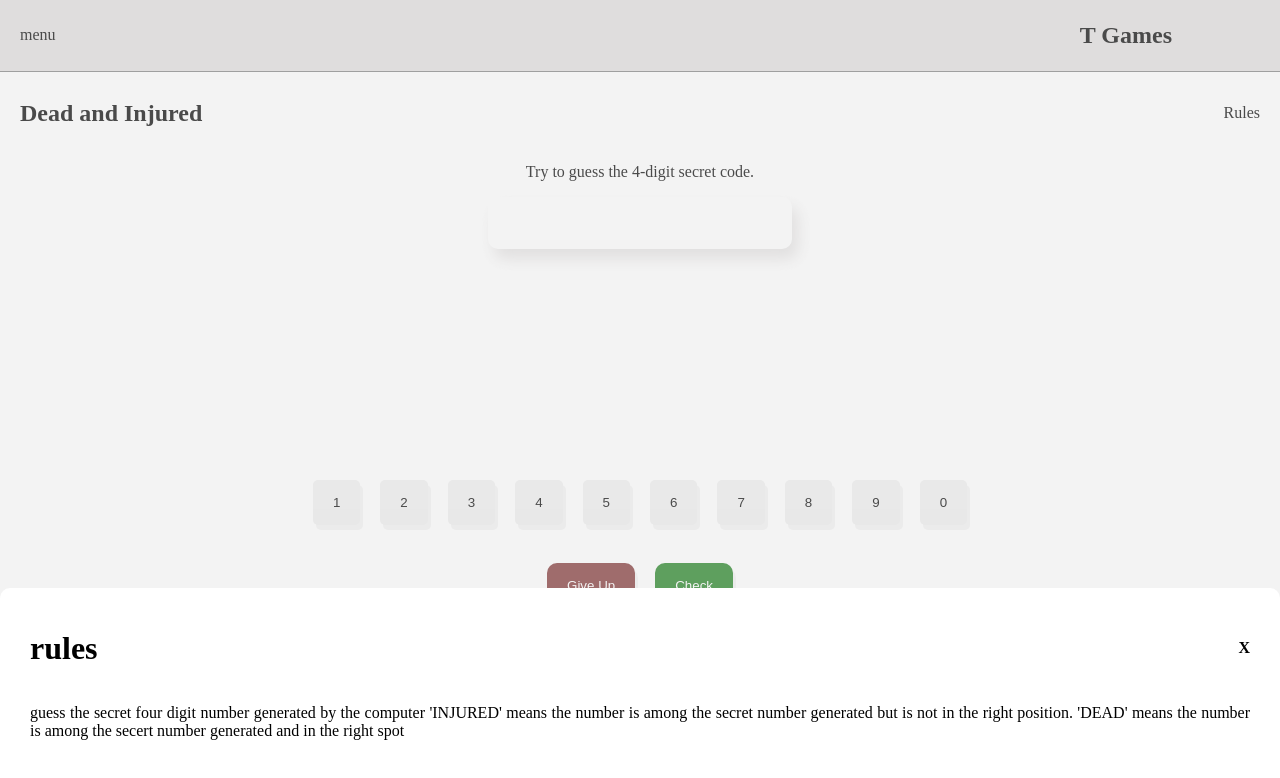
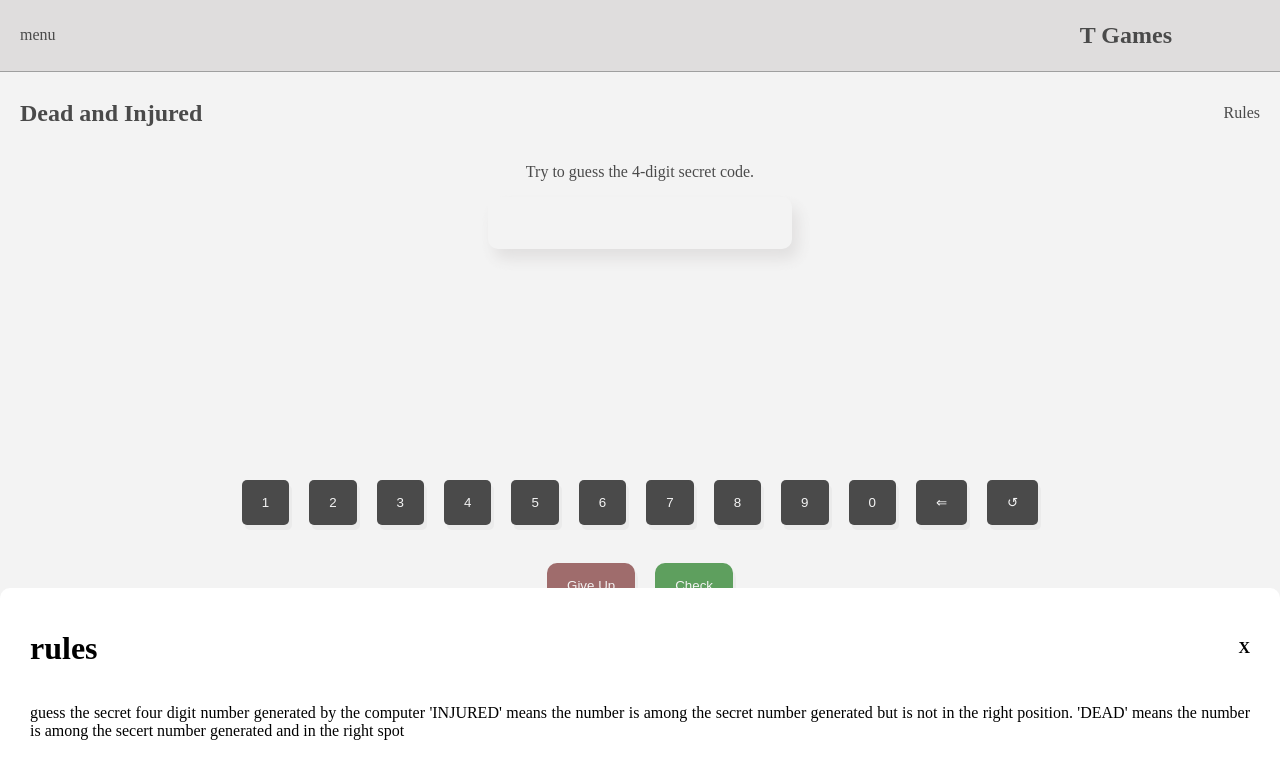
Before and after one commit to Temiloluwaakin/Temi-games, a React (Create React App) app: page /doi in a window 1280 px wide. Shown: the top 778 px of the page. Built offline with nearby package versions, Linux system fonts and the light colour scheme.

Commit message:
design change

```diff
--- a/src/games/DOI/Doi.js
+++ b/src/games/DOI/Doi.js
@@ -37,12 +37,19 @@ const Doi = () => {
 				`${guess}...Congratulations! You guessed the code within ${((feedbacks.length) + 1)} trial(s)`
 			]);
 		} else {
-			setfeedbacks((prevState) => [...prevState, `${guess}...${dead} Dead, ${injured} Injured`]);
+			setfeedbacks((prevState) => [...prevState,
+                <div key={prevState.length}>
+                    {`${guess}....`}
+                    <span style={{color:'blue'}}> {`${injured}  Injured, `} </span>
+                    <span style={{color:'green'}}> {`${dead}  dead`} </span>
+                </div>
+            ]);
 		}
         setGuess('')
         setDisableButton(false)
         setSelectednumbers([])
 	};
+    /*setfeedbacks((prevState) => [...prevState, `${guess}...${dead} Dead, ${injured} Injured`]);*/
 
 	const [rules, setRules] = useState(false);
 	const handleRules =() => {
@@ -52,6 +59,7 @@ const Doi = () => {
 	const [displayAnswer, setDisplayanswer] = useState(false);
 	const giveup = () => {
 		setDisplayanswer(!displayAnswer)
+        setDisableButton(true)
 	};
 
     useEffect(() => {
@@ -70,6 +78,16 @@ const Doi = () => {
             setDisableButton(true)
         }
     }
+    const backspace = () => {
+        if (selectedNumbers.length > 0) {
+            setGuess(guess.slice(0, -1))
+            setSelectednumbers(selectedNumbers.slice(0, -1))
+            setDisableButton(false)
+        }
+    }
+    const relode = () => {
+        window.location.reload()
+    }
 
     const messagesEndRef = useRef(null);
     useEffect(() => {
@@ -85,7 +103,7 @@ const Doi = () => {
                 <div className="rules">
                     <div className="rul">
                         <span style={{display:'flex', alignItems:'center', justifyContent:'space-between'}}>
-                            <h1>rules</h1><h4 onClick={handleRules}>X</h4>
+                            <h1>rules</h1><h4 onClick={handleRules} style={{cursor:'pointer'}}>X</h4>
                         </span>
                         <p>guess the secret four digit number generated by the computer
                             'INJURED' means the number is among the secret number generated but is
@@ -116,21 +134,25 @@ const Doi = () => {
                     <div className="box" ref={messagesEndRef}
                     >
                         {feedbacks.map((numl) => (
-                            <p key={numl} >
+                            <h3 key={numl} >
                                 {numl}
-                            </p>
+                            </h3>
                         ))}
                     </div><br/><br/>
 
                     <div className='chek'>
                         {numberKey.map((nuk) => (
                             <button key={nuk}
+                                className="kkey"
                                 onClick={() => handleKeys(nuk)}
                                 disabled={disabledButton || selectedNumbers.includes(nuk)}
                             >
                                 {nuk}
                             </button>
-                        ))}<br/><br/>
+                        ))}
+                        <button onClick={backspace}> ⇐ </button>
+                        <button onClick={relode}> ↺ </button>
+                        <br/><br/>
                         <button onClick={giveup} id="rdd">Give Up</button>
                         <button onClick={checkGuess} id="grn">Check</button>
                     </div>
--- a/src/games/DOI/doistyles.css
+++ b/src/games/DOI/doistyles.css
@@ -31,6 +31,8 @@ input{
     border: none;
     border-radius: 10px;
     box-shadow: 6px 10px 15px #d3cfcfa2;
+    font-size: 20px;
+    letter-spacing: 5px;
 }
 #grn{
     background: rgb(31, 128, 31);
@@ -60,10 +62,19 @@ input{
     padding: 15px 20px;
     margin: 10px;
     border-radius: 5px;
+    background: black;
+    color: #fff;
     border: none;
     box-shadow: 3px 5px #dbdada56;
+    -webkit-box-shadow:3px 5px #dbdada56;
 }
-
+.chek button:disabled{
+    background: #534848;
+}
+.kkey{
+    padding: 30px 30px;
+    margin: 2px;
+}
 
 /*///////////.rul{
     position: fixed;
```
